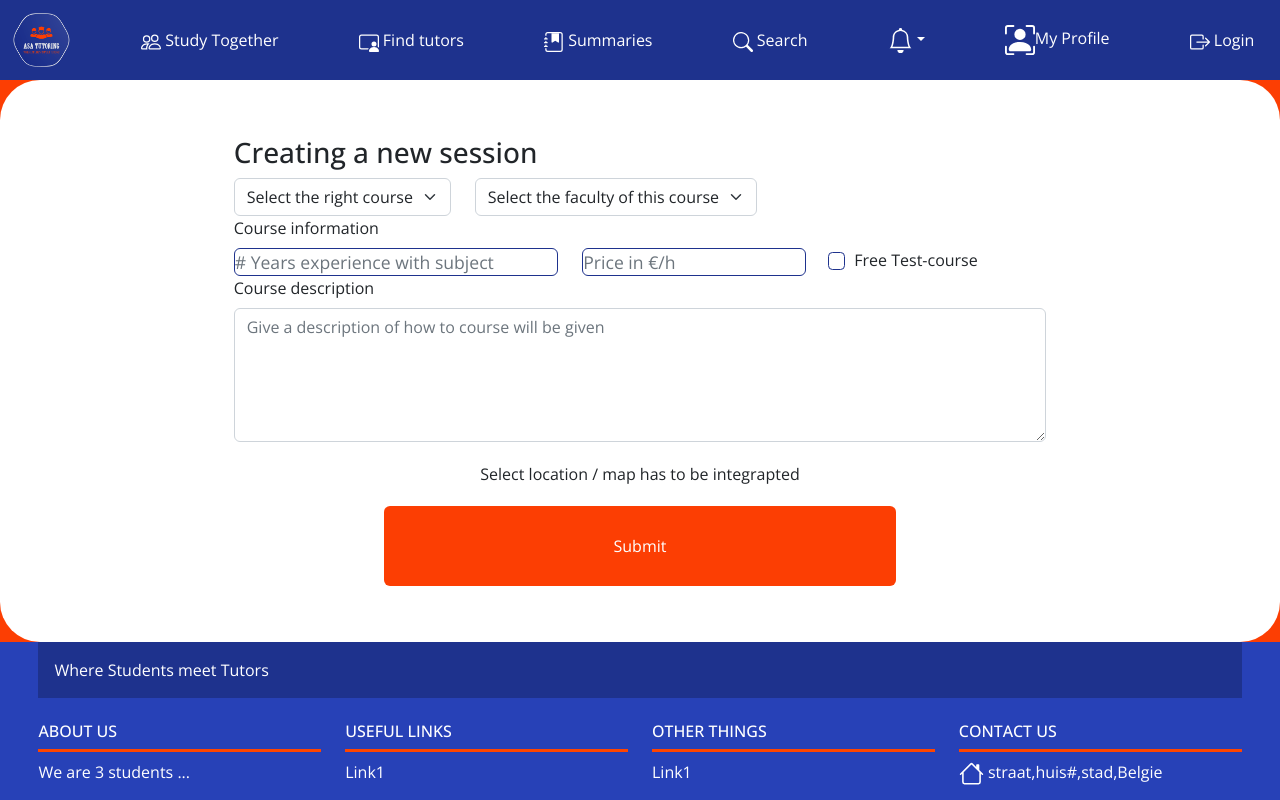
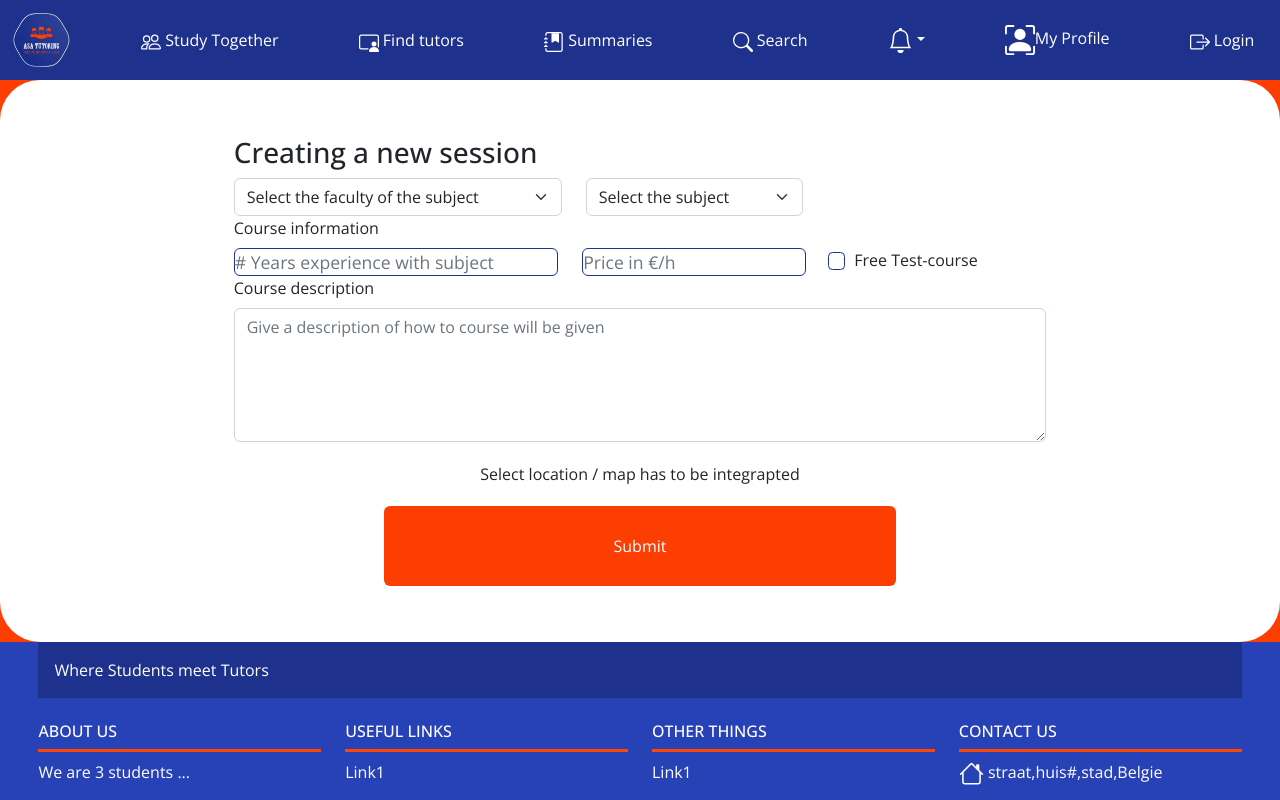
Before and after one commit to ArmanKolozyan/Tutoring-Website, a React (Create React App) app in the folder Client/: page /createSession in a window 1280 px wide. Shown: the top 800 px of the page. Built offline with nearby package versions, Linux system fonts and the light colour scheme.

Commit message:
Edit: value and label of faculties and subjects

```diff
--- a/Client/src/components/Footer.jsx
+++ b/Client/src/components/Footer.jsx
@@ -2,7 +2,7 @@
 import React from "react";
 
 import "bootstrap/dist/css/bootstrap.css";
-import {Nav, Navbar, NavDropdown} from "react-bootstrap";
+//import {Nav, Navbar, NavDropdown} from "react-bootstrap";
 import * as Icon from 'react-bootstrap-icons';
 import "../style.scss";
 const Footer = () => {
--- a/Client/src/pages/CreateSession.jsx
+++ b/Client/src/pages/CreateSession.jsx
@@ -58,22 +58,27 @@ const CreateSession = () => {
             </Row>
             <Row className="">
               <Col md="auto">
-                <Form.Select required onChange={(e) => setCourse(e.target.value)}>
+                <Form.Select required onChange={(e) => setField(e.target.value)}>
                   <option disabled={true} selected value="">
-                    Select the right course
+                    Select the faculty of the subject
                   </option>
-                  <option  value="course 1">course 1</option>
-                  <option  value="course 2">course 2</option>
+                  <option value="Science and Bio-engineering Sciences">Science and Bio-engineering Sciences</option>
+                  <option value="Medicine and Pharmacy">Medicine and Pharmacy</option>
+                  <option value="Law and Criminology">Law and Criminology</option>
                 </Form.Select>
               </Col>
 
               <Col md="auto">
-                <Form.Select required onChange={(e) => setField(e.target.value)}>
+                <Form.Select required onChange={(e) => setCourse(e.target.value)}>
                   <option disabled={true} selected value="">
-                    Select the faculty of this course
+                    Select the subject
                   </option>
-                  <option value="faculty 1">faculty 1</option>
-                  <option value="faculty 2">faculty 2</option>
+                  <option  value="Computer Systems">Computer Systems</option>
+                  <option  value="Discrete Maths">Discrete Maths</option>
+                  <option  value="Biomedische Chemie">Biomedische Chemie</option>
+                  <option  value="Biologie">Biologie</option>
+                  <option  value="Politieke Geschiedenis">Politieke Geschiedenis</option>
+                  <option  value="Statistiek I">Statistiek I</option>
                 </Form.Select>
               </Col>
             </Row>
```
